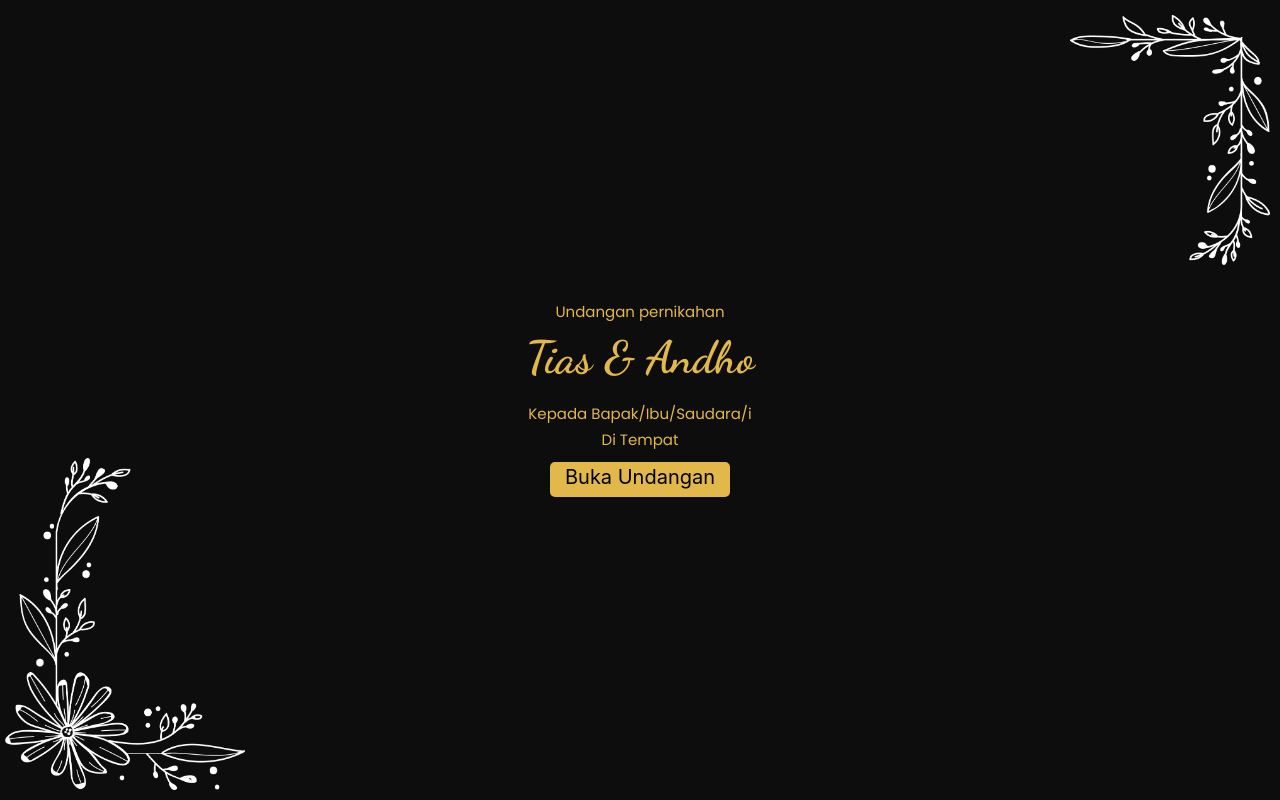
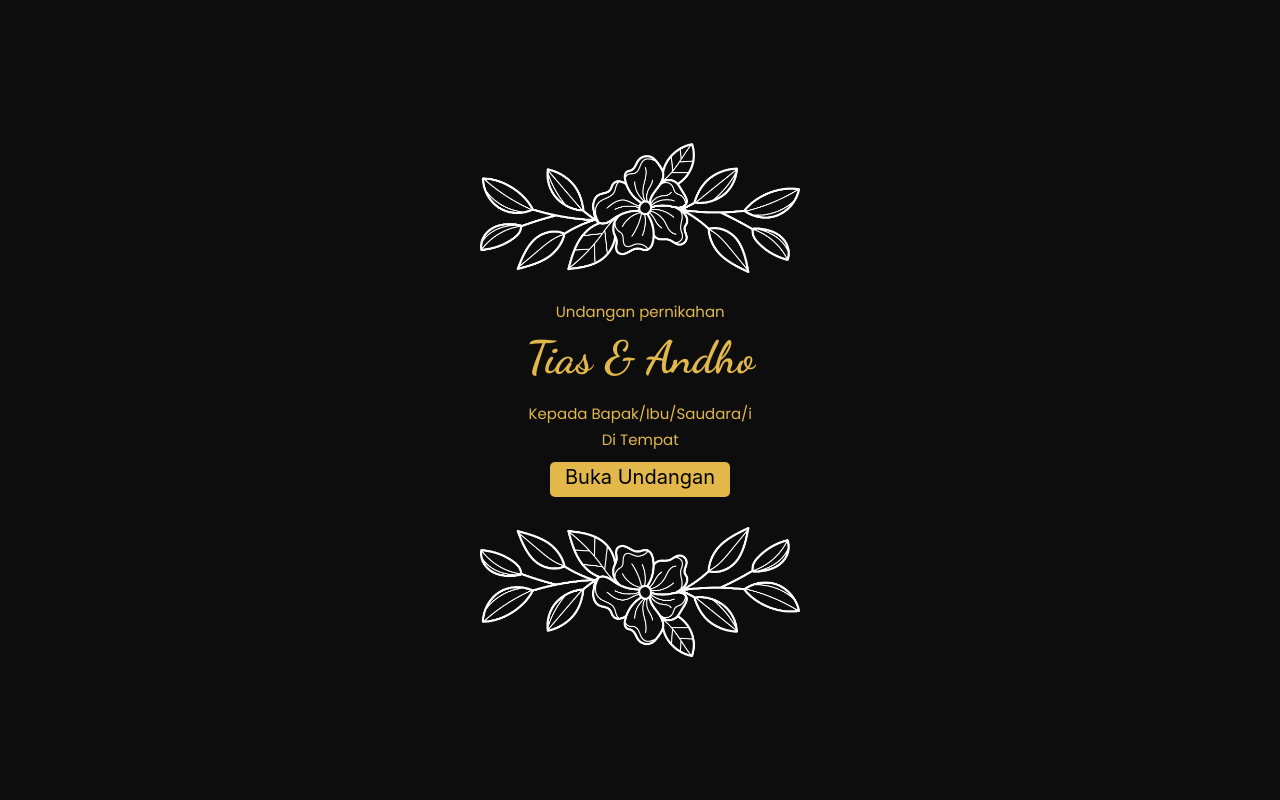
Before and after one commit to RisDeYu/tias-ando, a plain HTML site: page index.html in a window 1280 px wide. Drawn offline with nearby package versions, Linux system fonts and the light colour scheme; a web font is replaced by a local one.

Commit message:
add asset
adding asset and animation

```diff
--- a/css/landing.css
+++ b/css/landing.css
@@ -73,18 +73,20 @@ body {
 		background-size: cover;
 	}
 
-	.KaA{
-		position: absolute;
-		width: 25vh;
-		right: 10px;
-		top: 15px;
+	.lnda{
+		display: block;
+		padding-bottom: 30px;
+		margin-left: auto;
+		margin-right: auto;
+		width: 40vh;
 		z-index: 1;
 	}
-	.KiB{
-		position: absolute;
-		width: 30vh;
-		left: 5px;
-		bottom: 10px;
+	.lndb{
+		display: block;
+		padding-top: 30px;
+		margin-left: auto;
+		margin-right: auto;
+		width: 40vh;
 		z-index: 1;
 	}
 
--- a/index.html
+++ b/index.html
@@ -6,6 +6,8 @@
     <meta name="viewport" content="width=device-width, initial-scale=1.0">
     <title>Tias & Andho Wedding</title>
 
+
+    <link href="https://unpkg.com/aos@2.3.1/dist/aos.css" rel="stylesheet">
     <link rel="preconnect" href="https://fonts.googleapis.com">
     <link rel="preconnect" href="https://fonts.gstatic.com" crossorigin>
     <link href="https://fonts.googleapis.com/css2?family=Cookie&family=Courgette&family=Dancing+Script:wght@700&family=Handlee&family=Kaushan+Script&family=Poppins:wght@400;700&family=Scheherazade+New&display=swap" rel="stylesheet">
@@ -18,17 +20,24 @@
 </head>
 <body>
     <section id="hero" class="d-flex flex-column justify-content-center align-items-center align-content-center">
-        <div class="ucapan">
+        <div class="hero-vektor1">
+            <img src="asset/lnda.png" alt="#" class="lnda" data-aos="zoom-in-up" data-aos-duration="1500" data-aos-delay="500">
+        </div>
+        <div class="ucapan" data-aos="zoom-in" data-aos-duration="1500">
             <h5>Undangan pernikahan</h5>
             <h1>Tias & Andho</h1>
             <h2>Kepada Bapak/Ibu/Saudara/i</h2>
             <h3>Di Tempat</h3>
         </div>
-        <div class="hero-vektor">
-            <img src="asset/frame_KaA.png" alt="#" class="KaA" data-aos="zoom-in-left" data-aos-duration="1500" data-aos-delay="300">
-            <img src="asset/frame_KiB.png" alt="#" class="KiB" data-aos="zoom-in-right" data-aos-duration="1500" data-aos-delay="300">
+        <a href="main.html" class="tombol" data-aos="zoom-in" data-aos-duration="1500">Buka Undangan</a>
+        <div class="hero-vektor2">
+            <img src="asset/lndb.png" alt="#" class="lndb" data-aos="zoom-in-down" data-aos-duration="1500" data-aos-delay="500">
         </div>
-        <a href="main.html" class="tombol">Buka Undangan</a>
     </section>
+
+    <script src="https://unpkg.com/aos@2.3.1/dist/aos.js"></script>
+    <script>
+        AOS.init();
+    </script>
 </body>
 </html>
```
Also changed, not shown: css/style.css (+29 -9 lines), main.html (+8 -7 lines), asset/lnda.png (added), asset/lndb.png (added).
